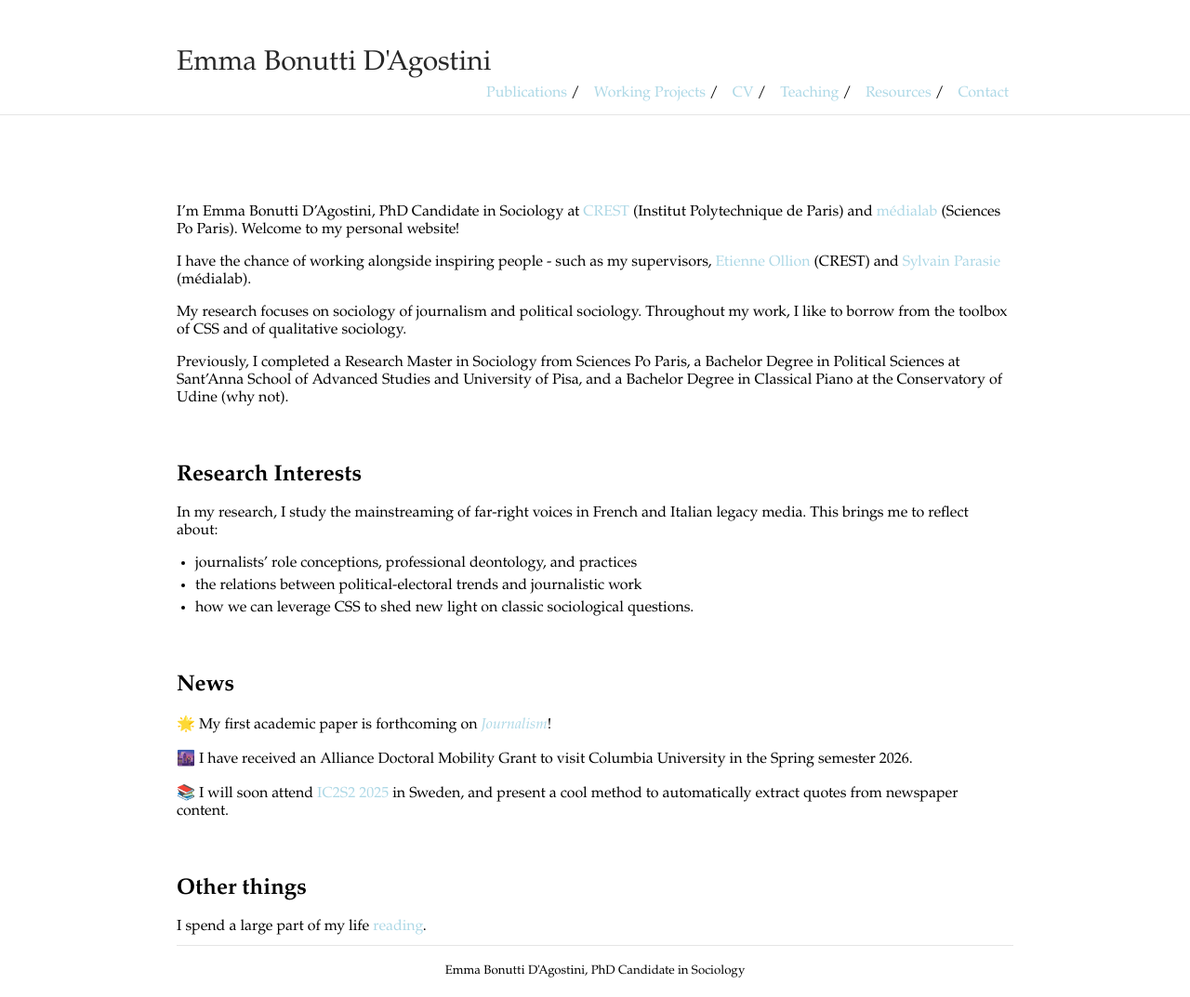
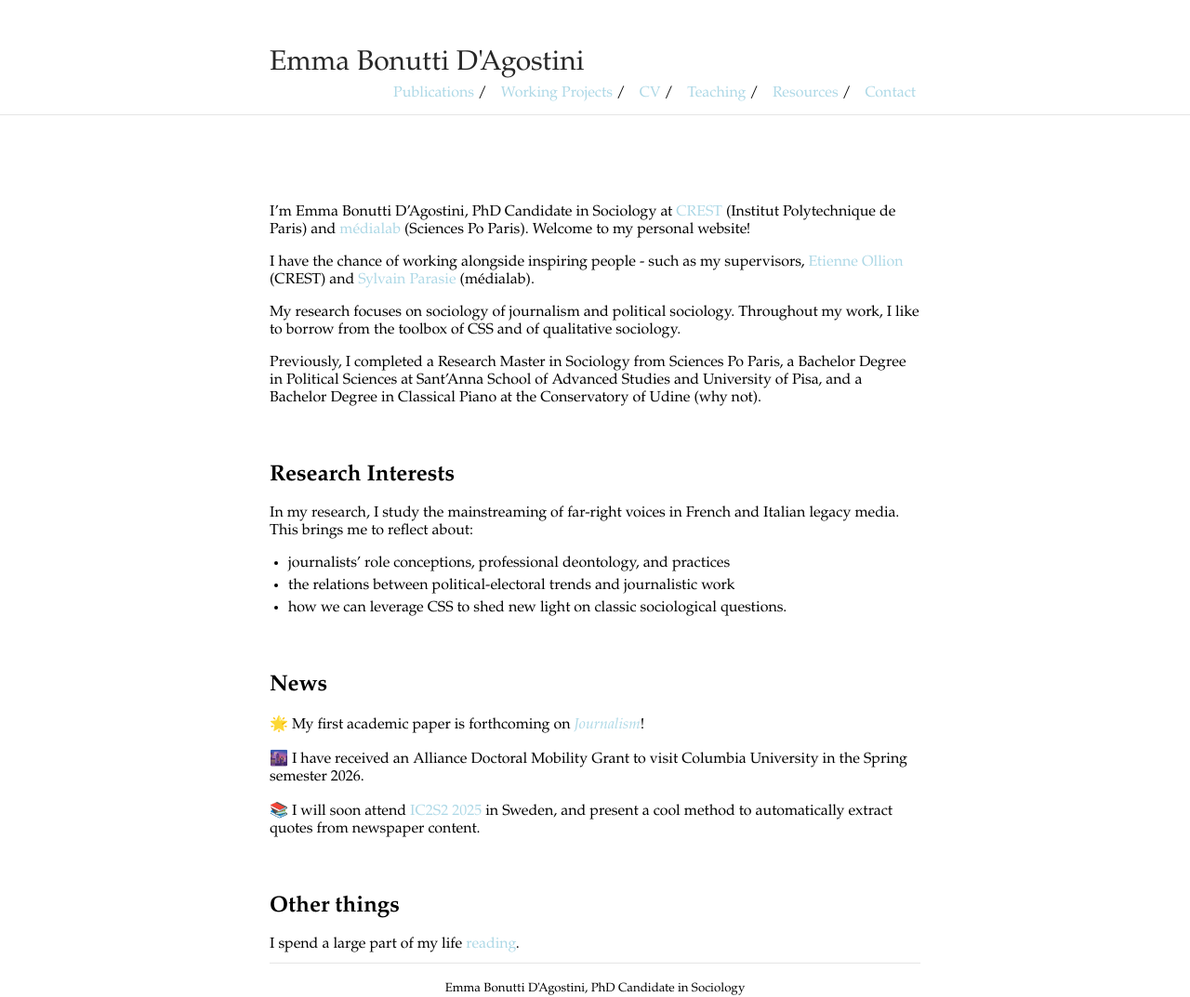
Before and after one commit to emmabonuttidagostini/emmabonuttidagostini.github.io, a Jekyll site: the page built from index.md, in a window 1280 px wide. Shown: the whole page at 93% size. Built offline with Jekyll 4.4.1, drawn with Linux system fonts in a browser that asks for light colours.

Commit message:
Update vars.scss

```diff
--- a/_sass/vars.scss
+++ b/_sass/vars.scss
@@ -9,6 +9,6 @@ $image-size: 85px;
  * Build Variables, don't touch
  */
 
-$max-width: 900px;
-$med-width: 800px;
+$max-width: 700px;
+$med-width: 600px;
 $small-width: 480px;
```
